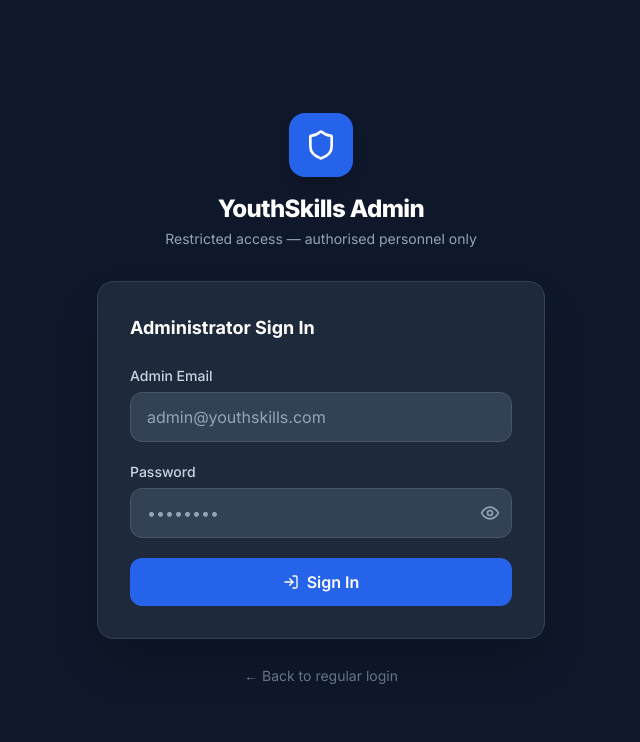
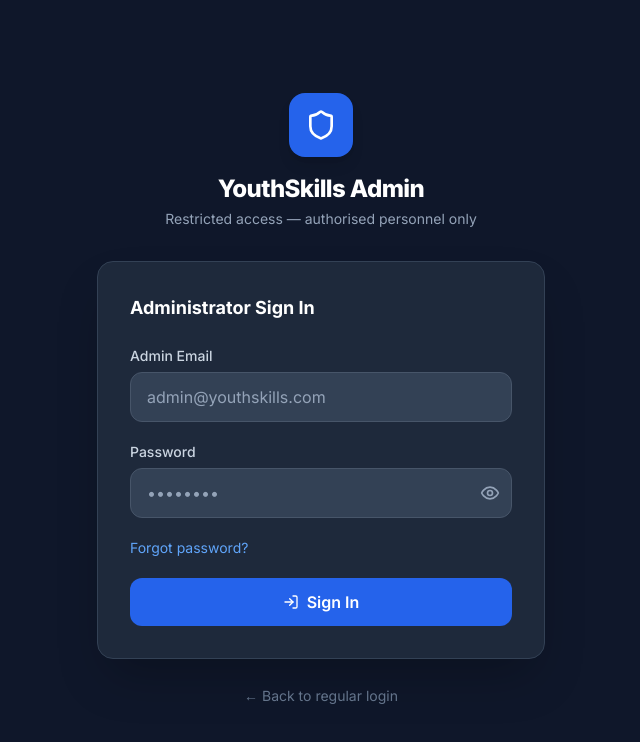
Before and after one commit to allandabalidabz-arch/Youth-skills-platform, a React (Vite) app in the folder frontend/: page /admin/login in a window 1280 px wide. Shown: the top 742 px of the page, without its empty margins (319-959 px from the left). Built offline with nearby package versions, Linux system fonts and the light colour scheme; no server answers.

Commit message:
Add Forgot Password link to admin login page

```diff
--- a/frontend/src/pages/AdminLoginPage.jsx
+++ b/frontend/src/pages/AdminLoginPage.jsx
@@ -96,6 +96,11 @@
             </div>
 
             {/* Submit */}
+            <div className="flex items-center justify-between">
+              <Link to="/forgot-password" className="text-sm text-blue-400 hover:text-blue-300 transition-colors">
+                Forgot password?
+              </Link>
+            </div>
             <button
               type="submit"
               disabled={loading}
```
